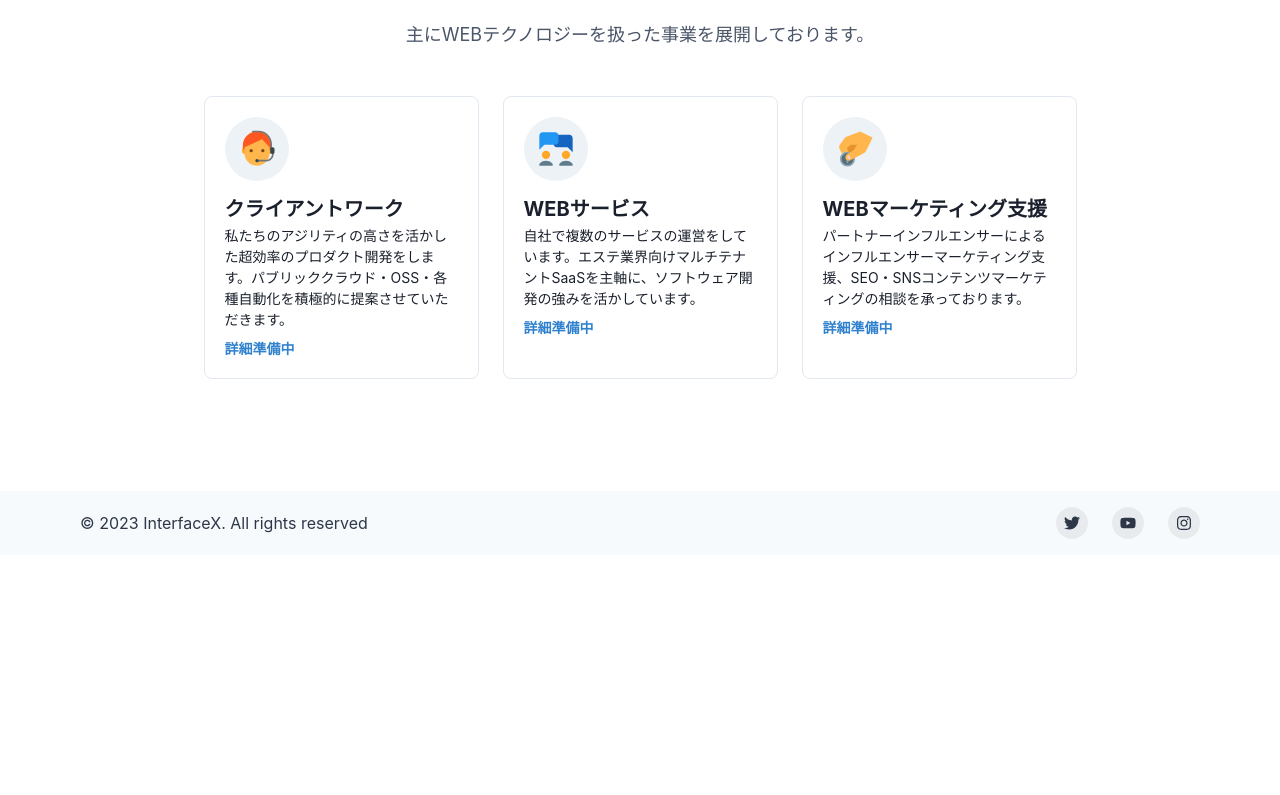
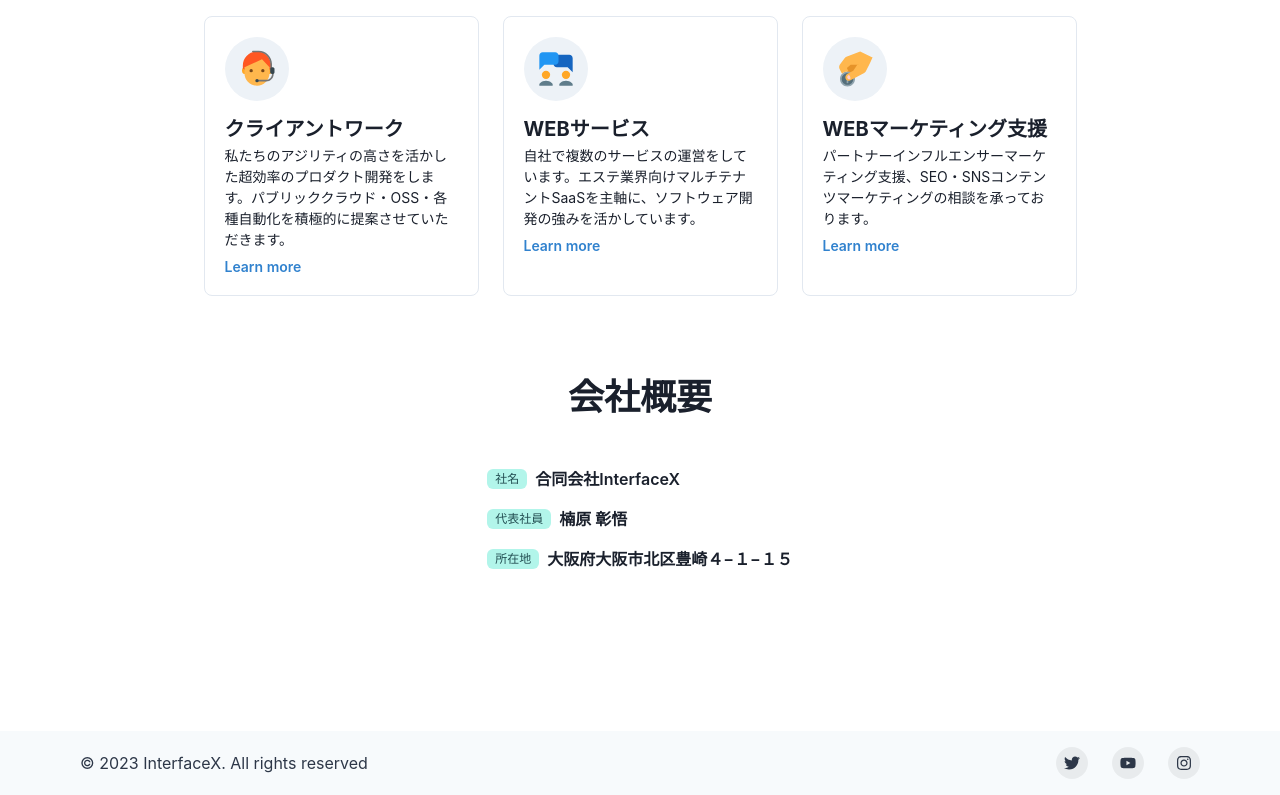
Before and after one commit to InterfaceX-co-jp/corp-site-v2, a Next.js app: page / in a window 1280 px wide. Shown: the part 1413-2208 px from the top of the page. Before the commit the page ends 1968 px from the top, so only its background shows below. Built offline with nearby package versions, Linux system fonts and the light colour scheme.

Commit message:
feat: Add home

```diff
--- a/src/components/Features/Businesses.tsx
+++ b/src/components/Features/Businesses.tsx
@@ -54,7 +54,7 @@ const Card = ({ heading, description, icon, href }: CardProps) => {
           </Text>
         </Box>
         <Button variant={"link"} colorScheme={"blue"} size={"sm"}>
-          詳細準備中
+          Learn more
         </Button>
       </Stack>
     </Box>
@@ -95,7 +95,7 @@ export default function gridListWith() {
             heading={"WEBマーケティング支援"}
             icon={<Icon as={FcDonate} w={10} h={10} />}
             description={
-              "パートナーインフルエンサーによるインフルエンサーマーケティング支援、SEO・SNSコンテンツマーケティングの相談を承っております。"
+              "パートナーインフルエンサーマーケティング支援、SEO・SNSコンテンツマーケティングの相談を承っております。"
             }
             href={"#"}
           />
--- /dev/null
+++ b/src/components/Features/Contact.tsx
@@ -0,0 +1,35 @@
+import { Container, Stack, Heading, Text, Box, Tag } from "@chakra-ui/react";
+
+interface FeatureProps {
+  value: string;
+  label: string;
+}
+
+const Row = ({ value, label }: FeatureProps) => {
+  return (
+    <Stack direction={"row"} align={"center"}>
+      <Tag colorScheme="teal" size="sm">
+        {label}
+      </Tag>
+      <Text fontWeight={600}>{value}</Text>
+    </Stack>
+  );
+};
+export default function Contact() {
+  return (
+    <Box p={4}>
+      <Stack spacing={4} as={Container} maxW={"3xl"} textAlign={"center"}>
+        <Heading fontSize={{ base: "2xl", sm: "4xl" }} fontWeight={"bold"}>
+          会社概要
+        </Heading>
+      </Stack>
+      <Container maxW={"5xl"} py={12}>
+        <Stack spacing={4}>
+          <Row value={"合同会社InterfaceX"} label={"社名"} />
+          <Row value={"楠原 彰悟"} label={"代表社員"} />
+          <Row value={"大阪府大阪市北区豊崎４−１−１５"} label={"所在地"} />
+        </Stack>
+      </Container>
+    </Box>
+  );
+}
--- a/src/components/Hero/CTAWithAnnotation.tsx
+++ b/src/components/Hero/CTAWithAnnotation.tsx
@@ -31,7 +31,7 @@ export default function CallToActionWithAnnotation() {
             Develop The Best <br />
             最高のプロダクトを創る。
           </Heading>
-          <Text color={"gray.500"}>WEBプロダクト開発ならInterfaceX</Text>
+          {/* <Text color={"gray.500"}>WEBプロダクト開発ならInterfaceX</Text> */}
         </Stack>
       </Container>
     </>
--- a/src/pages/index.tsx
+++ b/src/pages/index.tsx
@@ -3,6 +3,7 @@ import CallToActionWithAnnotation from "@/components/Hero/CTAWithAnnotation";
 import About from "@/components/Features/About";
 import Businesses from "@/components/Features/Businesses";
 import { Spacer } from "@chakra-ui/react";
+import Contact from "@/components/Features/Contact";
 
 export default function Home() {
   return (
@@ -11,6 +12,8 @@ export default function Home() {
       <About />
       <Spacer mt={12} />
       <Businesses />
+      <Spacer mt={12} />
+      <Contact />
     </DefaultLayout>
   );
 }
```
